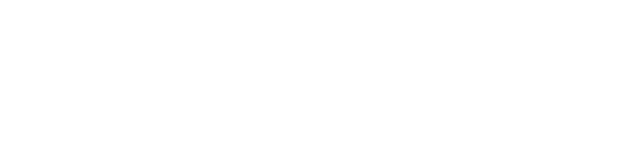
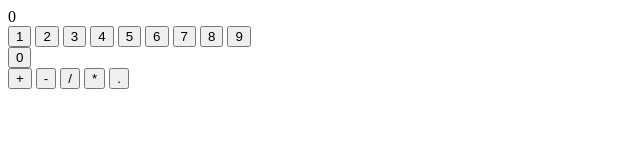
Before and after one commit to CharlotteGale/calculator-top, a plain HTML site: page index.html in a window 1280 px wide. Shown: the whole page, without its empty margins (0-640 px from the left). Drawn offline with Linux system fonts and the light colour scheme.

Commit message:
Add logic and basic html
add simple functions for base calculations to script.js
     add, subtract, multiply & divide
add simple layout for calculator in index.html

```diff
--- a/index.html
+++ b/index.html
@@ -7,7 +7,34 @@
      <link rel="stylesheet" href="css/styles.css">
 </head>
 <body>
-     <div class="calculator-container"></div>
+     <div class="calculator-container">
+          <div class="display-container">
+               <div id="display">0</div>
+          </div>
+          <div class="keypad-container">
+               <div class="numbers">
+                    <button id="1">1</button>
+                    <button id="2">2</button>
+                    <button id="3">3</button>
+                    <button id="4">4</button>
+                    <button id="5">5</button>
+                    <button id="6">6</button>
+                    <button id="7">7</button>
+                    <button id="8">8</button>
+                    <button id="9">9</button>
+               </div>
+               <div class="zero">
+                    <button id="0">0</button>
+               </div>
+               <div class="symbols">
+                    <button id="add">+</button>
+                    <button id="minus">-</button>
+                    <button id="divide">/</button>
+                    <button id="multiply">*</button>
+                    <button id="decimal">.</button>
+               </div>
+          </div>
+     </div>
      <script src="src/script.js"></script>
 </body>
 </html>
--- a/src/script.js
+++ b/src/script.js
@@ -0,0 +1,16 @@
+// addition function
+function addition(num1, num2) {
+     return num1 + num2;
+};
+// subtraction function
+function subtraction(num1, num2) {
+     return num1 - num2;
+};
+// multiplication function
+function multiplication(num1, num2) {
+     return num1 * num2;
+};
+// division function
+function division(num1, num2) {
+     return num1 / num2;
+};
```
